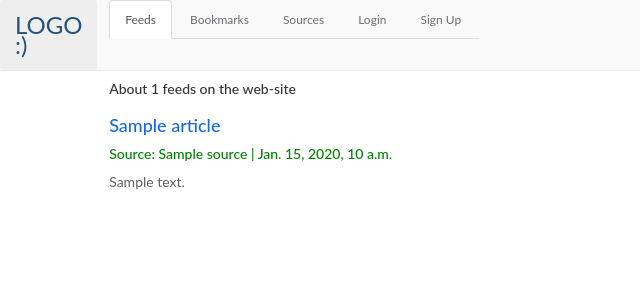
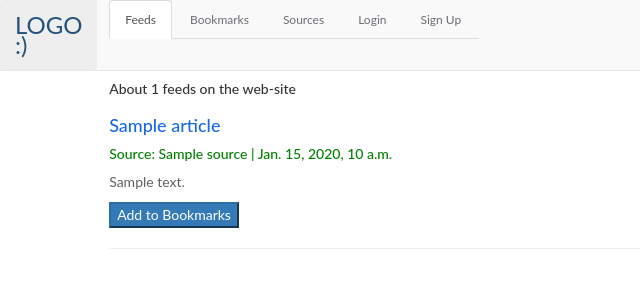
Before and after one commit to dosatos/rss_news, a Django app: page / in a window 1280 px wide. Shown: the top 300 px of the page, without its empty margins (0-640 px from the left). Run offline with Django 3.2, Linux system fonts and the light colour scheme; tables that the repository leaves empty hold one stand-in row (values such as "Sample post"); parts of the project's set-up code (start-up, migrations or seed data) failed here and were passed over; some libraries are stand-ins or nearby versions.

Commit message:
adding/removing bookmarks

```diff
--- a/feeds/static/feeds/css/article.css
+++ /dev/null
@@ -1,5 +0,0 @@
-.article-wrapper {
-    margin: auto;
-    width: 80%;
-    text-align: center;
-}
--- a/feeds/static/feeds/css/index.css
+++ /dev/null
@@ -1,4 +0,0 @@
-.wrapper {
-    margin: auto;
-    width: 80%;
-}
--- a/feeds/static/feeds/css/style.css
+++ b/feeds/static/feeds/css/style.css
@@ -50,3 +50,18 @@
 .source-wrapper ul{
     list-style-type: none;
 }
+
+.wrapper {
+    margin: auto;
+    width: 80%;
+}
+
+.add-button-form{
+    width: 100%;
+}
+
+.article-wrapper {
+    margin: auto;
+    width: 80%;
+    text-align: center;
+}
--- a/feeds/templates/feeds/feeds.html
+++ b/feeds/templates/feeds/feeds.html
@@ -1,7 +1,7 @@
 {% extends 'feeds/base.html' %}
 {% block css %}
     {% load static %}
-    <link rel="stylesheet" type="text/css" href="{% static 'feeds/css/index.css' %}" />
+    <link rel="stylesheet" type="text/css" href="{% static 'feeds/css/style.css' %}" />
 {% endblock %}
 
 {% block title %} RSS Feeds {% endblock %}
@@ -13,12 +13,23 @@
         </div>
         {% for article in articles %}
         <div class="col-xs-10 col-xs-offset-1 col-sm-8 col-sm-offset-1">
+            {% if user.is_authenticated %}
+            {% endif %}
             <a href="{{ article.link }}">
                 <h4 class="title">{{ article.title }}</h4>
             </a>
             <h5 class="category">Source: {{ article.source.title }} | {{ article.date_published}}</h5>
             <!--TODO: clean the summary by removing <img>. so far truncated -->
             <p class="text">{{ article.body|truncatechars:200 }}</p>
+            <form style="display: inline;" action="/add-bookmark/" method="POST">
+                {% csrf_token %}
+                {% if article in user.bookmarks.all %}
+                    <button class="btn-success" type="submit" name="key" value="{{ article.pk }}"> Remove from Bookmarks </button>
+                {% else %}
+                    <button class="btn-primary" type="submit" name="key" value="{{ article.pk }}"> Add to Bookmarks </button>
+                {% endif %}
+            </form>
+            <hr>
         </div>
         {% endfor %}
     </div>
--- a/feeds/urls.py
+++ b/feeds/urls.py
@@ -4,5 +4,6 @@ from . import views
 urlpatterns = [
     path('', views.feeds, name='feeds'),
     path('sources/', views.source_page, name='sources'),
+    path('add-bookmark/', views.add_bookmark, name='add-bookmark'),
     path('bookmarks/', views.bookmarks, name='bookmarks'),
 ]
--- a/feeds/views.py
+++ b/feeds/views.py
@@ -1,4 +1,4 @@
-from django.shortcuts import render, redirect
+from django.shortcuts import render, redirect, get_object_or_404
 from django.contrib.auth.decorators import login_required
 
 from feeds.models import Source, Article
@@ -47,3 +47,15 @@ def bookmarks(request):
                'articles_count': len(articles)}
     # TODO: limit number of items shown, so far shows all feeds without limitation
     return render(request, template_path, context)
+
+
+@login_required
+def add_bookmark(request):
+    if request.method == "POST":
+        article = get_object_or_404(Article, pk=int(request.POST['key']))
+        if article in request.user.bookmarks.all():  # adding to bookmarks
+            request.user.bookmarks.remove(article)
+        else:  # removing from bookmarks
+            request.user.bookmarks.add(article)
+        return redirect(request.path)
+    return redirect('/')
```
Also changed, not shown: feeds/tests/test_urls.py (+4 -0 lines).
